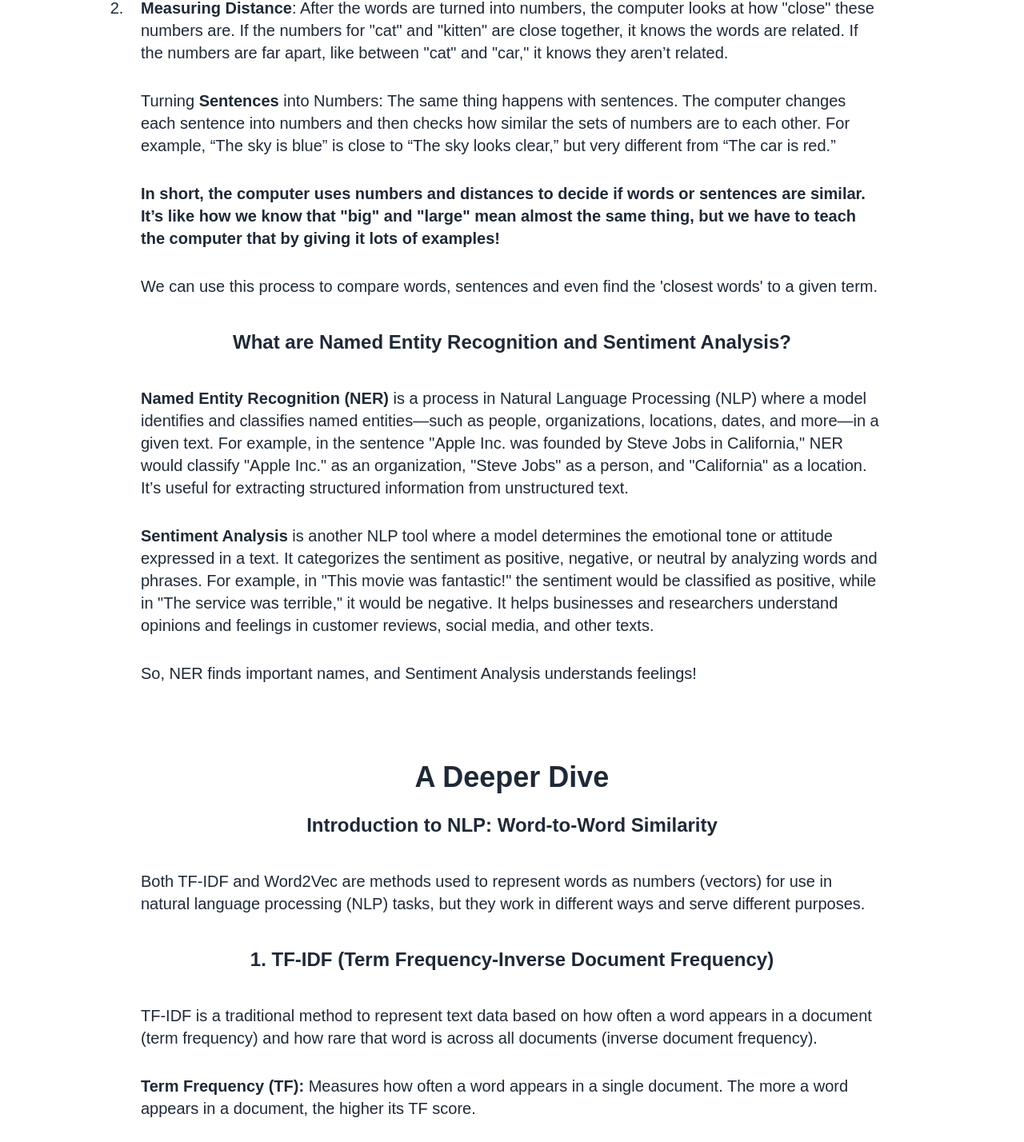
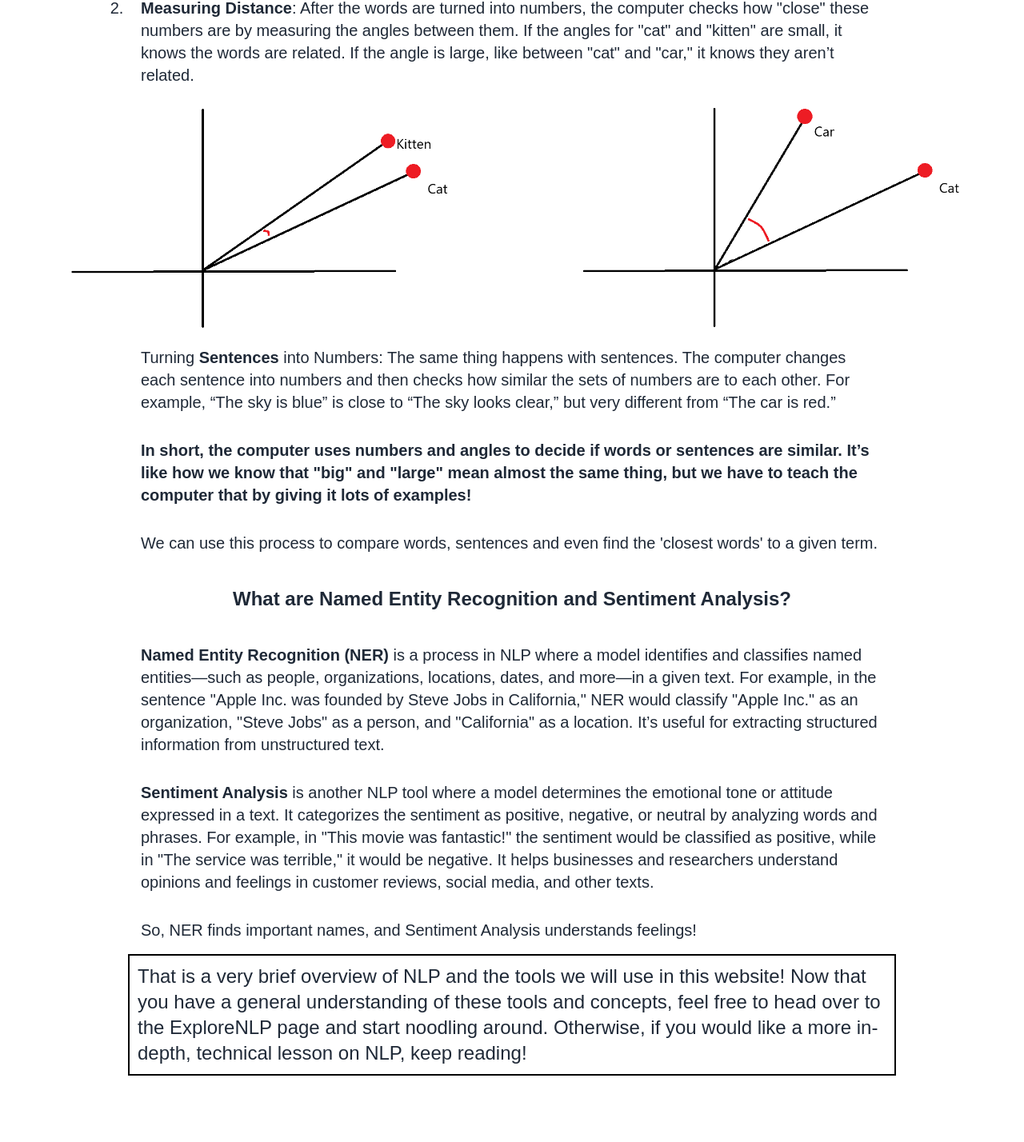
Before and after one commit to jiekeller/Dev10Capstone, a React (Vite) app in the folder learn_nlp_server/: page /LearnNLP in a window 1280 px wide. Shown: the part 1180-2608 px from the top of the page at 80% size. Built offline with nearby package versions, Linux system fonts and the light colour scheme.

Commit message:
more learnNLP done!

```diff
--- a/learn_nlp_server/src/views/LearnNLP.jsx
+++ b/learn_nlp_server/src/views/LearnNLP.jsx
@@ -21,28 +21,44 @@ export default function LearnNLP() {
                     alt="Person To Computer Communication"
                     style={{ display: 'block', margin: '5px auto', maxWidth: '90%' }}
                 />
-                <li className="text-xl p-4" style={{ textAlign: 'left', fontFamily: 'Arial, sans-serif', maxWidth: '75%', margin: '0 auto' }}><strong>Measuring Distance</strong>: After the words are turned into numbers, the computer looks at how "close" these numbers are. If the numbers for "cat" and "kitten" are close together, it knows the words are related. If the numbers are far apart, like between "cat" and "car," it knows they aren’t related.</li>
+                <li className="text-xl p-4" style={{ textAlign: 'left', fontFamily: 'Arial, sans-serif', maxWidth: '75%', margin: '0 auto' }}><strong>Measuring Distance</strong>: After the words are turned into numbers, the computer checks how "close" these numbers are by measuring the angles between them. If the angles for "cat" and "kitten" are small, it knows the words are related. If the angle is large, like between "cat" and "car," it knows they aren’t related.</li>
+                <div className="flex flex-row justify-center">
+                    <img
+                        src='src\assets\angles1.png'
+                        alt="Word Vectorization"
+                        style={{ display: 'block', margin: '3px auto', maxWidth: '40%' }}
+                    />
+                    <img
+                        src='src\assets\angles2.png'
+                        alt="Word Vectorization"
+                        style={{ display: 'block', margin: '3px auto', maxWidth: '40%' }}
+                    />
+                </div>
+
             </ol>
             <p className="text-xl p-4" style={{ textAlign: 'left', fontFamily: 'Arial, sans-serif', maxWidth: '75%', margin: '0 auto' }}>Turning <strong>Sentences</strong> into Numbers: The same thing happens with sentences. The computer changes each sentence into numbers and then checks how similar the sets of numbers are to each other. For example, “The sky is blue” is close to “The sky looks clear,” but very different from “The car is red.”</p>
 
 
-            <p className="text-xl p-4" style={{ textAlign: 'left', fontFamily: 'Arial, sans-serif', fontWeight: 'bold', maxWidth: '75%', margin: '0 auto' }}>In short, the computer uses numbers and distances to decide if words or sentences are similar. It’s like how we know that "big" and "large" mean almost the same thing, but we have to teach the computer that by giving it lots of examples!</p>
+            <p className="text-xl p-4" style={{ textAlign: 'left', fontFamily: 'Arial, sans-serif', fontWeight: 'bold', maxWidth: '75%', margin: '0 auto' }}>In short, the computer uses numbers and angles to decide if words or sentences are similar. It’s like how we know that "big" and "large" mean almost the same thing, but we have to teach the computer that by giving it lots of examples!</p>
             <p className="text-xl p-4" style={{ textAlign: 'left', fontFamily: 'Arial, sans-serif', maxWidth: '75%', margin: '0 auto' }}>We can use this process to compare words, sentences and even find the 'closest words' to a given term.</p>
 
             <h2 className="text-2xl p-6" style={{ textAlign: 'center', fontFamily: 'Arial, sans-serif', fontWeight: 'bold' }}>What are Named Entity Recognition and Sentiment Analysis?</h2>
 
-            <p className="text-xl p-4" style={{ textAlign: 'left', fontFamily: 'Arial, sans-serif', maxWidth: '75%', margin: '0 auto' }}><strong>Named Entity Recognition (NER)</strong> is a process in Natural Language Processing (NLP) where a model identifies and classifies named entities—such as people, organizations, locations, dates, and more—in a given text. For example, in the sentence "Apple Inc. was founded by Steve Jobs in California," NER would classify "Apple Inc." as an organization, "Steve Jobs" as a person, and "California" as a location. It’s useful for extracting structured information from unstructured text.</p>
+            <p className="text-xl p-4" style={{ textAlign: 'left', fontFamily: 'Arial, sans-serif', maxWidth: '75%', margin: '0 auto' }}><strong>Named Entity Recognition (NER)</strong> is a process in NLP where a model identifies and classifies named entities—such as people, organizations, locations, dates, and more—in a given text. For example, in the sentence "Apple Inc. was founded by Steve Jobs in California," NER would classify "Apple Inc." as an organization, "Steve Jobs" as a person, and "California" as a location. It’s useful for extracting structured information from unstructured text.</p>
 
             <p className="text-xl p-4" style={{ textAlign: 'left', fontFamily: 'Arial, sans-serif', maxWidth: '75%', margin: '0 auto' }}><strong>Sentiment Analysis</strong> is another NLP tool where a model determines the emotional tone or attitude expressed in a text. It categorizes the sentiment as positive, negative, or neutral by analyzing words and phrases. For example, in "This movie was fantastic!" the sentiment would be classified as positive, while in "The service was terrible," it would be negative. It helps businesses and researchers understand opinions and feelings in customer reviews, social media, and other texts.</p>
 
             <p className="text-xl p-4" style={{ textAlign: 'left', fontFamily: 'Arial, sans-serif', maxWidth: '75%', margin: '0 auto' }}>So, NER finds important names, and Sentiment Analysis understands feelings!</p>
 
+            <p className="text-2xl pt-4" style={{ textAlign: 'left', fontFamily: 'Arial, sans-serif', maxWidth: '75%', margin: '0 auto',   border: '2px solid black', // Add this line for border
+    padding: '10px' }}>That is a very brief overview of NLP and the tools we will use in this website! Now that you have a general understanding of these tools and concepts, feel free to head over to the ExploreNLP page and start
+                noodling around. Otherwise, if you would like a more in-depth, technical lesson on NLP, keep reading! </p>
 
 
             <h3 className="text-4xl px-6 pt-20" style={{ textAlign: 'center', fontFamily: 'Arial, sans-serif', fontWeight: 'bold' }}>A Deeper Dive</h3>
             <div className="" style={{ textAlign: 'center', fontFamily: 'Arial, sans-serif', paddingBottom: '100px' }}>
                 <h1 className="text-2xl p-6" style={{ textAlign: 'center', fontFamily: 'Arial, sans-serif', fontWeight: 'bold' }}>Introduction to NLP: Word-to-Word Similarity</h1>
-                <p className="text-xl p-4" style={{ textAlign: 'left', fontFamily: 'Arial, sans-serif', maxWidth: '75%', margin: '0 auto' }}>Both TF-IDF and Word2Vec are methods used to represent words as numbers (vectors) for use in natural language processing (NLP) tasks, but they work in different ways and serve different purposes.</p>
+                <p className="text-xl p-4" style={{ textAlign: 'left', fontFamily: 'Arial, sans-serif', maxWidth: '75%', margin: '0 auto' }}>Both TF-IDF and Word2Vec are methods used to represent words as numbers (vectors) for use in natural language processing tasks, but they work in different ways and serve different purposes.</p>
 
                 <ol>
                     <li>
@@ -69,7 +85,7 @@ export default function LearnNLP() {
 
                         <p className="text-xl p-4" style={{ textAlign: 'left', fontFamily: 'Arial, sans-serif', maxWidth: '75%', margin: '0 auto' }}><strong>How Word2Vec Works:</strong></p>
                         <ul>
-                            <li className="text-xl p-4" style={{ textAlign: 'left', fontFamily: 'Arial, sans-serif', maxWidth: '75%', margin: '0 auto' }}>Word2Vec uses a large corpus of text to train and learn word associations. It generates vectors where words with similar meanings are close together in the vector space.</li>
+                            <li className="text-xl p-4" style={{ textAlign: 'left', fontFamily: 'Arial, sans-serif', maxWidth: '75%', margin: '0 auto' }}>Word2Vec uses a large corpus of text to train and learn word associations. It generates vectors where words with similar meanings are close together in the vector space. Our model trained on the Google News dataset (about 100 billion words), see if you can identify any trends in the model based on how it learned!</li>
                             <li className="text-xl p-4" style={{ textAlign: 'left', fontFamily: 'Arial, sans-serif', maxWidth: '75%', margin: '0 auto' }}>It captures the semantics of words, unlike TF-IDF, which only considers word frequency.</li>
                             <li className="text-xl p-4" style={{ textAlign: 'left', fontFamily: 'Arial, sans-serif', maxWidth: '75%', margin: '0 auto' }}>Pretrained Word2Vec models, like Google's model, are already trained on large datasets (e.g., Google News), and you can use these pretrained embeddings to represent words in your project.</li>
                         </ul>
@@ -92,7 +108,51 @@ export default function LearnNLP() {
                     </li>
                 </ol>
 
+                <h2 className="text-2xl p-6" style={{ textAlign: 'center', fontFamily: 'Arial, sans-serif', fontWeight: 'bold' }}>Bias with Pretrained Models like Word2Vec</h2>
+                <p className="text-xl p-4" style={{ textAlign: 'left', fontFamily: 'Arial, sans-serif', maxWidth: '75%', margin: '0 auto' }}>Bias can appear in Word2Vec pretrained models because these models learn from large datasets that reflect real-world text, which often contains societal biases. For example, if the training data includes biased associations (e.g., linking certain professions predominantly with men or women), Word2Vec will capture and reflect those patterns. <strong>This can lead to biased word associations in the model, where, for instance, "man" might be closer to "doctor" and "woman" might be closer to "nurse," reinforcing gender stereotypes.</strong> Play around with this on the ExploreNLP page!</p>
+
+                <h1 className="text-2xl p-6" style={{ textAlign: 'center', fontFamily: 'Arial, sans-serif', fontWeight: 'bold' }}>
+                    NLP: Named Entity Recognition and Sentiment Analysis Using Stanford CoreNLP
+                </h1>
+
+                <p className="text-xl p-4" style={{ textAlign: 'left', fontFamily: 'Arial, sans-serif', maxWidth: '75%', margin: '0 auto' }}>Stanford CoreNLP is a powerful suite of NLP tools developed by Stanford University and one we have used for NER and sentiment analysis on this website. It provides a wide range of linguistic analysis capabilities, such as tokenization, part-of-speech tagging, parsing, named entity recognition (NER), sentiment analysis, and more. It's designed to be easy to integrate into software applications and is used widely in academic and industry settings to process text in various languages.</p>
+
+                <h2 className="text-2xl p-6" style={{ textAlign: 'center', fontFamily: 'Arial, sans-serif', fontWeight: 'bold' }}>Named Entity Recognition (NER)</h2>
+
+                <p className="text-xl p-4" style={{ textAlign: 'left', fontFamily: 'Arial, sans-serif', maxWidth: '75%', margin: '0 auto' }}><strong>Named Entity Recognition (NER)</strong> is a process that identifies and classifies entities (like names of people, organizations, locations, dates, etc.) in a given text.</p>
+
+                <ul>
+                    <li className="text-xl p-4" style={{ textAlign: 'left', fontFamily: 'Arial, sans-serif', maxWidth: '75%', margin: '0 auto' }}><strong>How It Works</strong>: NER works by examining each word in a sentence and determining whether it represents an entity, and if so, what kind of entity it is. For example, in the sentence "Barack Obama was born in Hawaii," NER would recognize "Barack Obama" as a <em>Person</em> and "Hawaii" as a <em>Location</em>.</li>
+                    <li className="text-xl p-4" style={{ textAlign: 'left', fontFamily: 'Arial, sans-serif', maxWidth: '75%', margin: '0 auto' }}><strong>Stanford NER</strong>: The Stanford NER model is built on machine learning techniques. It is trained using annotated datasets where entities have been labeled, so the system can learn patterns and apply them to new, unseen text. The model uses contextual clues (words around the entity) and the structure of the sentence to make these predictions.</li>
+                </ul>
+
+                <h2 className="text-2xl p-6" style={{ textAlign: 'center', fontFamily: 'Arial, sans-serif', fontWeight: 'bold' }}>Sentiment Analysis</h2>
+
+                <p className="text-xl p-4" style={{ textAlign: 'left', fontFamily: 'Arial, sans-serif', maxWidth: '75%', margin: '0 auto' }}><strong>Sentiment Analysis</strong> is the process of determining the emotional tone behind a piece of text. It identifies whether the sentiment expressed in a text is positive, negative, or neutral.</p>
+
+                <ul>
+                    <li className="text-xl p-4" style={{ textAlign: 'left', fontFamily: 'Arial, sans-serif', maxWidth: '75%', margin: '0 auto' }}><strong>How It Works</strong>: Sentiment analysis in Stanford CoreNLP is typically based on both word-level sentiment and the overall structure of sentences. The system assigns a sentiment score to each sentence, and then aggregates these scores to determine the overall sentiment. For instance, a sentence like "I love this product" would be classified as <em>positive</em>, while "This service was terrible" would be marked as <em>negative</em>.</li>
+                    <li className="text-xl p-4" style={{ textAlign: 'left', fontFamily: 'Arial, sans-serif', maxWidth: '75%', margin: '0 auto' }}><strong>Stanford Sentiment Analysis</strong>: Stanford uses a <em>Recursive Neural Tensor Network (RNTN)</em> for sentiment analysis. This model looks at how words combine in phrases to understand the sentiment of more complex sentences. The model considers both individual word meanings and the structure of the sentence, which allows it to handle not just simple phrases but also complex ones like "The movie was not great," where the sentiment changes due to the word "not."</li>
+                </ul>
+
+                <h2 className="text-2xl p-6" style={{ textAlign: 'center', fontFamily: 'Arial, sans-serif', fontWeight: 'bold' }}>Use Cases</h2>
+
+                <ul className="text-xl p-4" style={{ textAlign: 'left', fontFamily: 'Arial, sans-serif', maxWidth: '75%', margin: '0 auto' }}>
+                    <li className="text-xl p-4" style={{ textAlign: 'left', fontFamily: 'Arial, sans-serif', maxWidth: '75%', margin: '0 auto' }}><strong>NER</strong>: Useful for extracting structured information from unstructured text. For example, automatically identifying companies, dates, or products in articles or emails.</li>
+                    <li className="text-xl p-4" style={{ textAlign: 'left', fontFamily: 'Arial, sans-serif', maxWidth: '75%', margin: '0 auto' }}><strong>Sentiment Analysis</strong>: Applied in customer feedback, reviews, and social media posts to gauge public opinion, customer satisfaction, or product reception.</li>
+                </ul>
+
+                <p className="text-xl p-4" style={{ textAlign: 'left', fontFamily: 'Arial, sans-serif', maxWidth: '75%', margin: '0 auto' }}>Both NER and sentiment analysis are core functionalities in applications like chatbots, recommendation systems, and news analysis, making them invaluable in modern NLP workflows.</p>
+                <h2 className="text-2xl p-6" style={{ textAlign: 'center', fontFamily: 'Arial, sans-serif', fontWeight: 'bold' }}>Bias with Pretrained Models like Stanford CoreNLP</h2>
+                <p className="text-xl p-4" style={{ textAlign: 'left', fontFamily: 'Arial, sans-serif', maxWidth: '75%', margin: '0 auto' }}>Bias can appear in Stanford CoreNLP models because these models are trained on large datasets that may include biased language or cultural norms. If the training data reflects biases in how certain groups or topics are described, the models can inherit those biases, leading to skewed results in tasks like named entity recognition or sentiment analysis. <strong>For instance, certain names or locations might be misclassified or underrepresented, and sentiment analysis could unfairly associate negative emotions with certain topics or demographics based on biased patterns in the training data.</strong> Experiment with this on the ExploreNLP page!</p>
+
+                <p className="text-xl p-4" style={{ textAlign: 'left', fontFamily: 'Arial, sans-serif', maxWidth: '75%', margin: '0 auto' }}><strong>TLDR: These NLP are already powerful on their own, but by leveraging advanced techniques like Neural Networks and Machine Learning we can make them even more accurate, although potentially more flawed.</strong></p>
+
+                <h1 className="text-4xl p-6" style={{ textAlign: 'center', fontFamily: 'Arial, sans-serif', fontWeight: 'bold' }}>Conclusion</h1>
+
+                <p className="text-xl p-4" style={{ textAlign: 'left', fontFamily: 'Arial, sans-serif', maxWidth: '75%', margin: '0 auto' }}>NLP has changed the way computers understand and process human language. Tools like Stanford CoreNLP help us pull useful information from text and analyze the tone or feeling behind it. Models like Word2Vec take this further by helping computers understand the meanings of words based on how they're used in sentences. This allows computers to see how words are similar or related. However, these models can pick up biases from the data they are trained on, which might lead to unfair or inaccurate results. This means that tasks like recognizing names or analyzing emotions in text could be affected by the biases in the data. That is why understanding these tools and how they work is so important!</p>
             </div>
-        </div >
+
+        </div>
     );
 }
```
Also changed, not shown: learn_nlp_server/src/assets/angles1.png (added), learn_nlp_server/src/assets/angles2.png (added).
